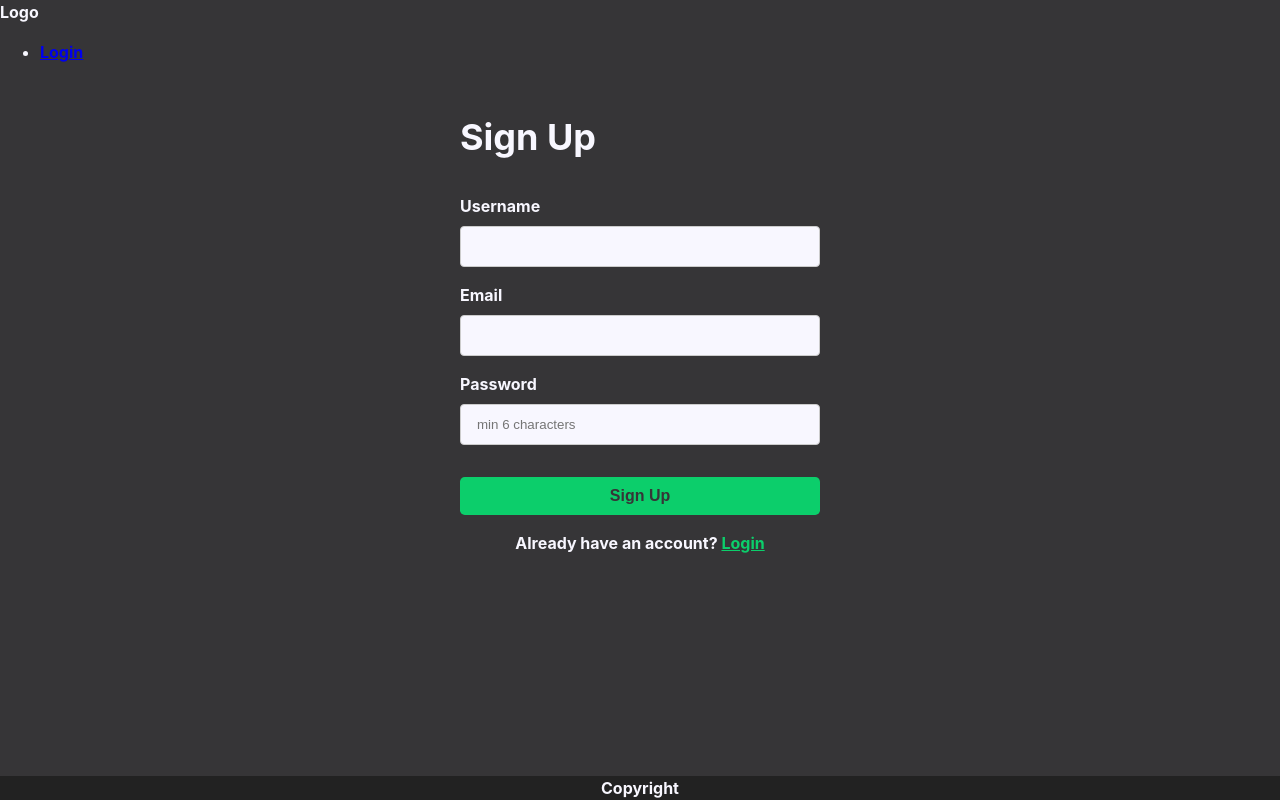
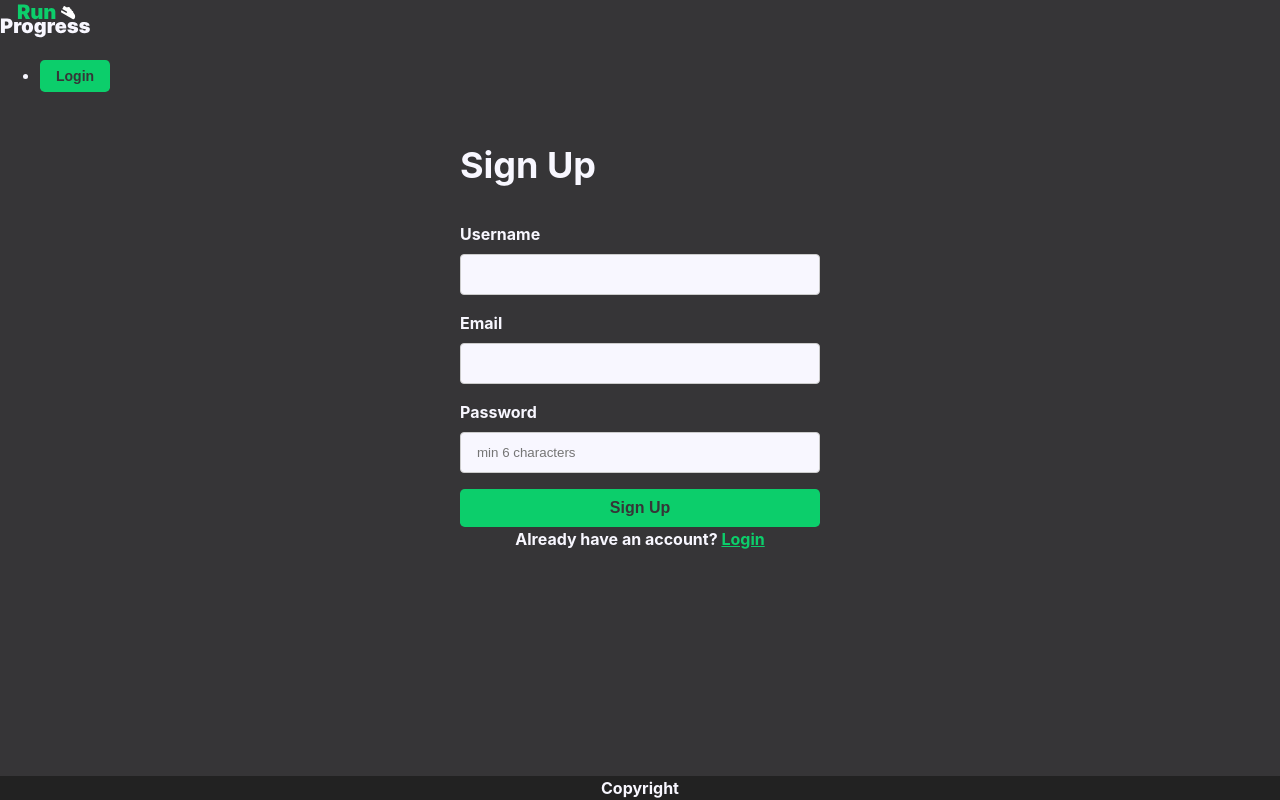
Before and after one commit to Cralcas/runprogress-app, a React (Vite) app: page /signup in a window 1280 px wide. Built offline with nearby package versions, Linux system fonts and the light colour scheme; no server answers.

Commit message:
created button component & module

```diff
--- a/src/components/Auth/AuthForm.module.scss
+++ b/src/components/Auth/AuthForm.module.scss
@@ -22,24 +22,3 @@
   gap: 0.5rem;
   min-height: 1.5rem;
 }
-
-.formButton {
-  padding: 1rem 0;
-}
-
-.largeButton {
-  display: flex;
-  position: relative;
-  width: 100%;
-  align-items: center;
-  justify-content: center;
-  border-radius: 0.3rem;
-  border: none;
-  outline: none;
-  font-size: 1rem;
-  font-weight: bold;
-  padding: 0.625rem 0;
-  cursor: pointer;
-  color: $background-color;
-  background: $primary-color;
-}
--- a/src/components/Auth/LoginForm.tsx
+++ b/src/components/Auth/LoginForm.tsx
@@ -2,6 +2,7 @@ import { FormEvent, useState } from "react";
 import { supabase } from "../../database/supabase-client";
 import { useNavigate } from "react-router-dom";
 import styles from "./AuthForm.module.scss";
+import { Button } from "../Button/Button";
 
 export const LoginForm = () => {
   const [email, setEmail] = useState("");
@@ -56,9 +57,9 @@ export const LoginForm = () => {
       </div>
       {error && <p>{error}</p>}
       <div className={styles.formButton}>
-        <button className={styles.largeButton} type="submit" disabled={loading}>
+        <Button type="submit" size="large" variant="primary" disabled={loading}>
           {loading ? "Logging in..." : "Login"}
-        </button>
+        </Button>
       </div>
     </form>
   );
--- a/src/components/Auth/SignUpForm.tsx
+++ b/src/components/Auth/SignUpForm.tsx
@@ -1,6 +1,7 @@
 import { FormEvent, useState } from "react";
 import { signUpUser } from "../../services/userService";
 import styles from "./AuthForm.module.scss";
+import { Button } from "../Button/Button";
 
 export const SignUpForm = () => {
   const [email, setEmail] = useState("");
@@ -74,9 +75,9 @@ export const SignUpForm = () => {
       {successMessage && <div>{successMessage}</div>}
 
       <div className={styles.formButton}>
-        <button className={styles.largeButton} disabled={loading}>
+        <Button type="submit" size="large" variant="primary" disabled={loading}>
           {loading ? "Signing up..." : "Sign Up"}
-        </button>
+        </Button>
       </div>
     </form>
   );
--- /dev/null
+++ b/src/components/Button/Button.module.scss
@@ -0,0 +1,30 @@
+@use "../../sass/globals/variables" as *;
+
+.button {
+  display: flex;
+  position: relative;
+  align-items: center;
+  justify-content: center;
+  border-radius: 0.3rem;
+  border: none;
+  outline: none;
+  font-weight: bold;
+  cursor: pointer;
+  transition: background-color 0.3s ease, color 0.3s ease;
+
+  &.primary {
+    color: $background-color;
+    background: $primary-color;
+  }
+
+  &.large {
+    width: 100%;
+    padding: 0.625rem 0;
+    font-size: 1rem;
+  }
+
+  &.default {
+    padding: 0.5rem 1rem;
+    font-size: 0.875rem;
+  }
+}
--- /dev/null
+++ b/src/components/Button/Button.tsx
@@ -0,0 +1,33 @@
+import React from "react";
+import styles from "./Button.module.scss";
+
+interface IButtonProps {
+  children: React.ReactNode;
+  onClick?: () => void;
+  type?: "button" | "submit" | "reset";
+  disabled?: boolean;
+  variant?: "primary" | "secondary";
+  size?: "default" | "large";
+}
+
+export const Button = ({
+  children,
+  onClick,
+  type = "button",
+  disabled = false,
+  variant = "primary",
+  size = "default",
+}: IButtonProps) => {
+  const buttonClass = `${styles.button} ${styles[variant]} ${styles[size]}`;
+
+  return (
+    <button
+      className={buttonClass}
+      onClick={onClick}
+      type={type}
+      disabled={disabled}
+    >
+      {children}
+    </button>
+  );
+};
--- a/src/components/Navbar.tsx
+++ /dev/null
@@ -1,43 +0,0 @@
-import { Link, useLocation } from "react-router-dom";
-import { useAuth } from "../hooks/useAuth";
-
-export const Navbar = () => {
-  const { session, signOut } = useAuth();
-  const location = useLocation();
-
-  const isAuthPage = ["/login", "/signup"].includes(location.pathname);
-
-  const handleLogout = () => {
-    signOut();
-  };
-
-  return (
-    <nav>
-      <div>Logo</div>
-      <ul>
-        {!session && isAuthPage && location.pathname === "/signup" && (
-          <li>
-            <Link to="/login">Login</Link>
-          </li>
-        )}
-
-        {!session && isAuthPage && location.pathname === "/login" && (
-          <li>
-            <Link to="/signup">Sign Up</Link>
-          </li>
-        )}
-
-        {session && !isAuthPage && (
-          <>
-            <li>
-              <Link to="/profile">Profile</Link>
-            </li>
-            <li>
-              <button onClick={handleLogout}>Logout</button>
-            </li>
-          </>
-        )}
-      </ul>
-    </nav>
-  );
-};
--- /dev/null
+++ b/src/components/Navbar/Navbar.module.scss
@@ -0,0 +1,3 @@
+a {
+  display: inline-block;
+}
--- /dev/null
+++ b/src/components/Navbar/Navbar.tsx
@@ -0,0 +1,73 @@
+import { Link, useLocation, useNavigate } from "react-router-dom";
+import { useAuth } from "../../hooks/useAuth";
+import styles from "./Navbar.module.scss";
+import { Button } from "../Button/Button";
+
+export const Navbar = () => {
+  const { session, signOut } = useAuth();
+  const location = useLocation();
+  const navigate = useNavigate();
+
+  const isAuthPage = ["/login", "/signup"].includes(location.pathname);
+
+  const handleLogout = () => {
+    signOut();
+  };
+
+  return (
+    <nav>
+      <Link to="/" className={styles.a} aria-label="Go to home page">
+        <img src="/images/mobile-logo.svg" alt="Runprogress logo" />
+      </Link>
+      <ul>
+        {!session && isAuthPage && location.pathname === "/signup" && (
+          <li>
+            <Button
+              size="default"
+              variant="primary"
+              onClick={() => navigate("/login")}
+            >
+              Login
+            </Button>
+          </li>
+        )}
+
+        {!session && isAuthPage && location.pathname === "/login" && (
+          <li>
+            <Button
+              size="default"
+              variant="primary"
+              onClick={() => navigate("/signup")}
+            >
+              Sign Up
+            </Button>
+          </li>
+        )}
+
+        {session && !isAuthPage && (
+          <>
+            <li>
+              <Button
+                size="default"
+                variant="primary"
+                onClick={() => navigate("/profile")}
+              >
+                Profile
+              </Button>
+            </li>
+            <li>
+              <Button
+                size="default"
+                variant="primary"
+                aria-label="Log out of your account"
+                onClick={handleLogout}
+              >
+                Logout
+              </Button>
+            </li>
+          </>
+        )}
+      </ul>
+    </nav>
+  );
+};
--- a/src/pages/Layout.tsx
+++ b/src/pages/Layout.tsx
@@ -1,5 +1,5 @@
 import { Outlet } from "react-router-dom";
-import { Navbar } from "../components/Navbar";
+import { Navbar } from "../components/Navbar/Navbar";
 
 export const Layout = () => {
   return (
```
